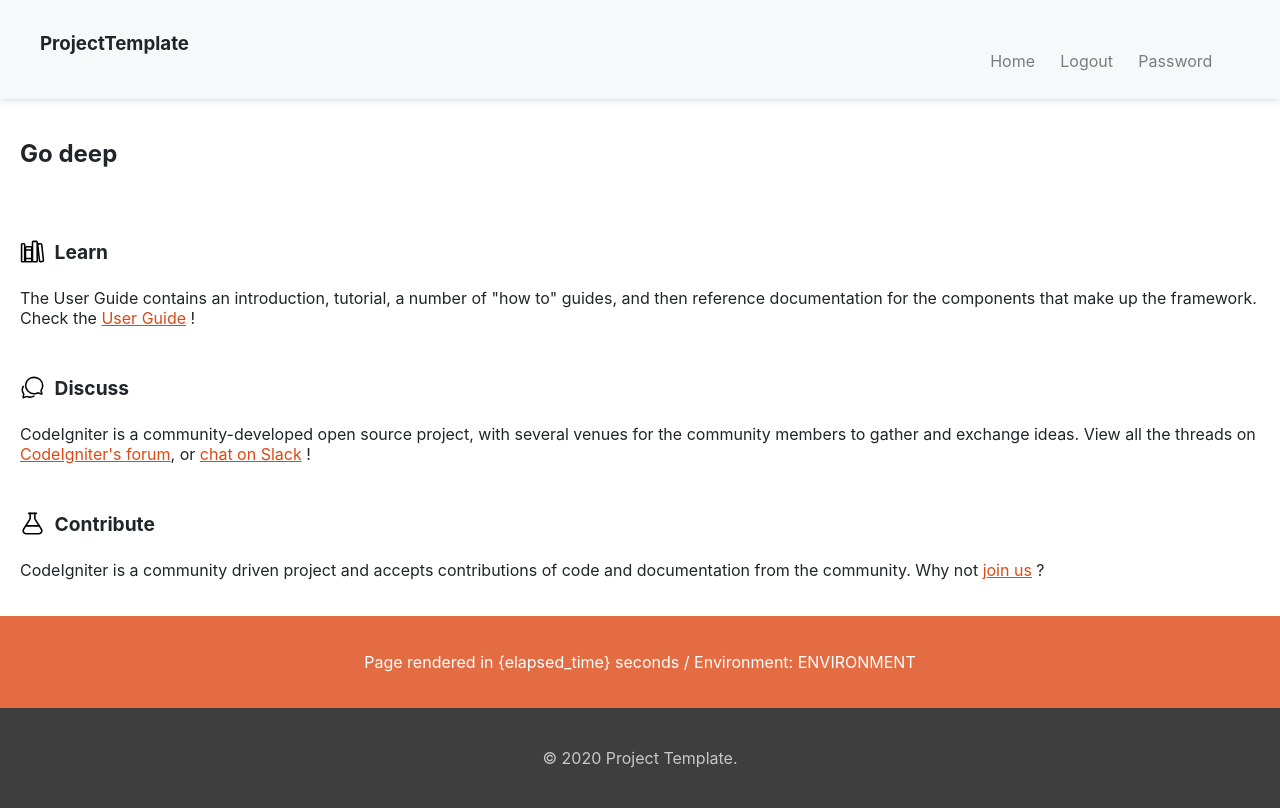
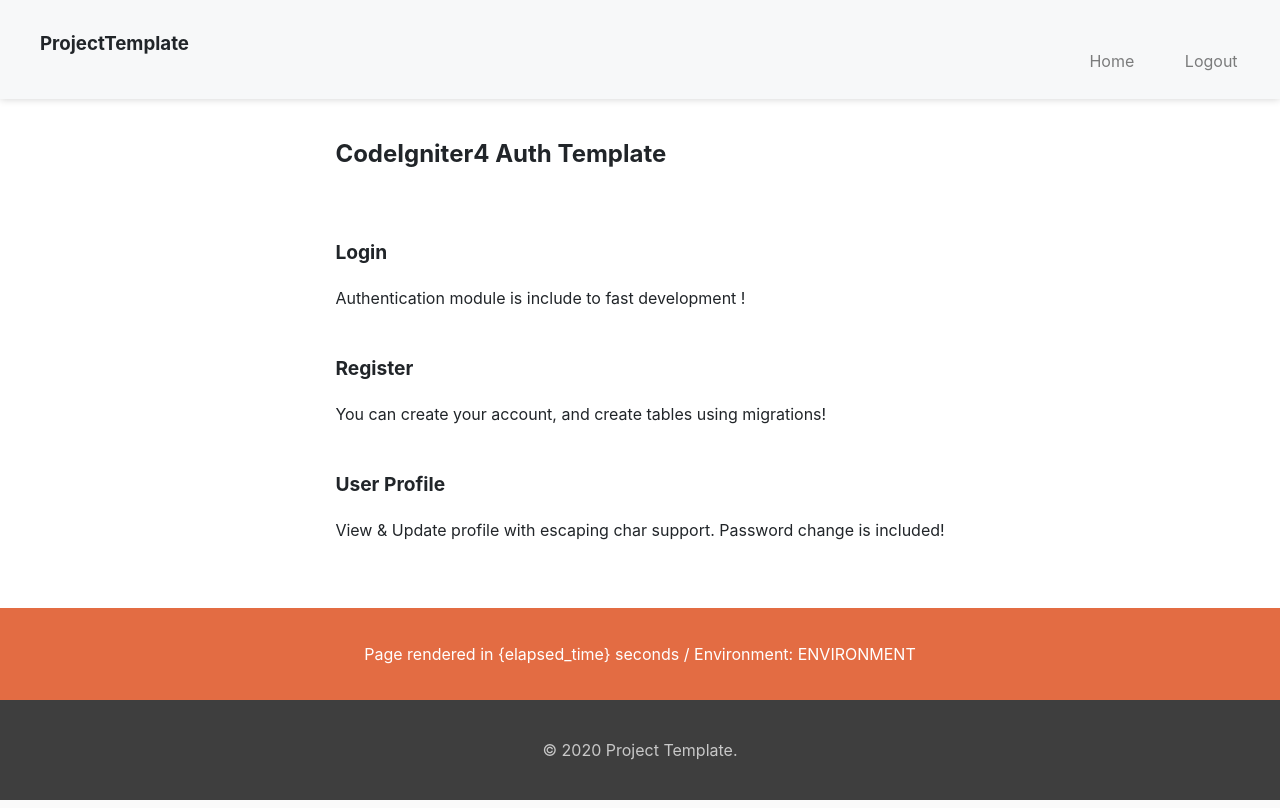
Before and after one commit to hcamachoint/codeauth, a CodeIgniter 4 app: the page made by app/Views/main.php in a window 1280 px wide. Run offline with PHP 8.4 and a stand-in for CodeIgniter, Linux system fonts and the light colour scheme; the template is opened without the code that fills it, so the values that code supplies are empty; some libraries are stand-ins or nearby versions.

Commit message:
sessions god

```diff
--- a/app/Views/main.php
+++ b/app/Views/main.php
@@ -2,38 +2,19 @@
 <?= $this->section('content') ?>
 	<section>
 
-		<h1>Go deep</h1>
+		<h1>CodeIgniter4 Auth Template</h1>
 
-		<h2>
-			<svg xmlns='http://www.w3.org/2000/svg' viewBox='0 0 512 512'><rect x='32' y='96' width='64' height='368' rx='16' ry='16' style='fill:none;stroke:#000;stroke-linejoin:round;stroke-width:32px'/><line x1='112' y1='224' x2='240' y2='224' style='fill:none;stroke:#000;stroke-linecap:round;stroke-linejoin:round;stroke-width:32px'/><line x1='112' y1='400' x2='240' y2='400' style='fill:none;stroke:#000;stroke-linecap:round;stroke-linejoin:round;stroke-width:32px'/><rect x='112' y='160' width='128' height='304' rx='16' ry='16' style='fill:none;stroke:#000;stroke-linejoin:round;stroke-width:32px'/><rect x='256' y='48' width='96' height='416' rx='16' ry='16' style='fill:none;stroke:#000;stroke-linejoin:round;stroke-width:32px'/><path d='M422.46,96.11l-40.4,4.25c-11.12,1.17-19.18,11.57-17.93,23.1l34.92,321.59c1.26,11.53,11.37,20,22.49,18.84l40.4-4.25c11.12-1.17,19.18-11.57,17.93-23.1L445,115C443.69,103.42,433.58,94.94,422.46,96.11Z' style='fill:none;stroke:#000;stroke-linejoin:round;stroke-width:32px'/></svg>
-			Learn
-		</h2>
+		<h2>Login</h2>
 
-		<p>The User Guide contains an introduction, tutorial, a number of "how to"
-			guides, and then reference documentation for the components that make up
-			the framework. Check the <a href="https://codeigniter4.github.io/userguide"
-			target="_blank">User Guide</a> !</p>
+		<p>Authentication module is include to fast development !</p>
 
-		<h2>
-			<svg xmlns='http://www.w3.org/2000/svg' viewBox='0 0 512 512'><path d='M431,320.6c-1-3.6,1.2-8.6,3.3-12.2a33.68,33.68,0,0,1,2.1-3.1A162,162,0,0,0,464,215c.3-92.2-77.5-167-173.7-167C206.4,48,136.4,105.1,120,180.9a160.7,160.7,0,0,0-3.7,34.2c0,92.3,74.8,169.1,171,169.1,15.3,0,35.9-4.6,47.2-7.7s22.5-7.2,25.4-8.3a26.44,26.44,0,0,1,9.3-1.7,26,26,0,0,1,10.1,2L436,388.6a13.52,13.52,0,0,0,3.9,1,8,8,0,0,0,8-8,12.85,12.85,0,0,0-.5-2.7Z' style='fill:none;stroke:#000;stroke-linecap:round;stroke-miterlimit:10;stroke-width:32px'/><path d='M66.46,232a146.23,146.23,0,0,0,6.39,152.67c2.31,3.49,3.61,6.19,3.21,8s-11.93,61.87-11.93,61.87a8,8,0,0,0,2.71,7.68A8.17,8.17,0,0,0,72,464a7.26,7.26,0,0,0,2.91-.6l56.21-22a15.7,15.7,0,0,1,12,.2c18.94,7.38,39.88,12,60.83,12A159.21,159.21,0,0,0,284,432.11' style='fill:none;stroke:#000;stroke-linecap:round;stroke-miterlimit:10;stroke-width:32px'/></svg>
-			Discuss
-		</h2>
+		<h2>Register</h2>
 
-		<p>CodeIgniter is a community-developed open source project, with several
-			 venues for the community members to gather and exchange ideas. View all
-			 the threads on <a href="https://forum.codeigniter.com/"
-			 target="_blank">CodeIgniter's forum</a>, or <a href="https://codeigniterchat.slack.com/"
-			 target="_blank">chat on Slack</a> !</p>
+		<p>You can create your account, and create tables using migrations!</p>
 
-		<h2>
-			 <svg xmlns='http://www.w3.org/2000/svg' viewBox='0 0 512 512'><line x1='176' y1='48' x2='336' y2='48' style='fill:none;stroke:#000;stroke-linecap:round;stroke-miterlimit:10;stroke-width:32px'/><line x1='118' y1='304' x2='394' y2='304' style='fill:none;stroke:#000;stroke-linecap:round;stroke-miterlimit:10;stroke-width:32px'/><path d='M208,48v93.48a64.09,64.09,0,0,1-9.88,34.18L73.21,373.49C48.4,412.78,76.63,464,123.08,464H388.92c46.45,0,74.68-51.22,49.87-90.51L313.87,175.66A64.09,64.09,0,0,1,304,141.48V48' style='fill:none;stroke:#000;stroke-linecap:round;stroke-miterlimit:10;stroke-width:32px'/></svg>
-			 Contribute
-		</h2>
+		<h2>User Profile</h2>
 
-		<p>CodeIgniter is a community driven project and accepts contributions
-			 of code and documentation from the community. Why not
-			 <a href="https://codeigniter.com/en/contribute" target="_blank">
-			 join us</a> ?</p>
+		<p>View & Update profile with escaping char support. Password change is included!</p>
 
 	</section>
 <?= $this->endSection() ?>
--- a/app/Views/templates/header.php
+++ b/app/Views/templates/header.php
@@ -10,9 +10,8 @@
 				$session = \Config\Services::session();
 				if (!empty($session->get('logged_in'))){
 					echo '<li class="menu-item hidden"><a href="/home">Home</a></li>
-								<li class="menu-item hidden"><a href="/auth/logout">Logout</a></li>
-								<li class="menu-item hidden"><a href="/user/password">Password</a></li>
-								<li class="menu-item hidden"><a href="/user/profile">'.esc($session->get('username')).'</a></li>';
+								<li class="menu-item hidden"><a href="/user/profile">'.esc($session->get('username')).'</a></li>
+								<li class="menu-item hidden"><a href="/auth/logout">Logout</a></li>';
 				}else{
 					echo '<li class="menu-item hidden"><a href="/">Main</a></li>
 								<li class="menu-item hidden"><a href="/auth/login">Login</a></li>
--- a/app/Views/user/password.php
+++ b/app/Views/user/password.php
@@ -19,6 +19,7 @@
 					<div class="form-group">
 							<input type="submit" name="send" value="Send">
 					</div>
+					<p><a href="/user/profile">Back</a></p>
 				</form>
 			</div>
 		</div>
--- a/app/Views/user/profile.php
+++ b/app/Views/user/profile.php
@@ -3,14 +3,14 @@
 	<section>
 		<div class="card">
 			<div class="card-header">
-				<h1>Profile page</h1>
+				<h1>Profile</h1>
 			</div>
 			<div class="card-body">
 				<p><b>Firstname: </b><?= esc($user['firstname']); ?></p>
         <p><b>Lastname: </b><?= esc($user['lastname']); ?></p>
         <p><b>Username: </b><?= esc($user['username']); ?></p>
         <p><b>Email: </b><?= esc($user['email']); ?></p>
-				<p><a href="/user/update">Edit</a></p>
+				<p><a href="/user/update">Edit</a> - <a href="/user/password">Password change</a></p>
 			</div>
 		</div>
 	</section>
```
Also changed, not shown: app/Models/UserModel.php (+10 -3 lines).
